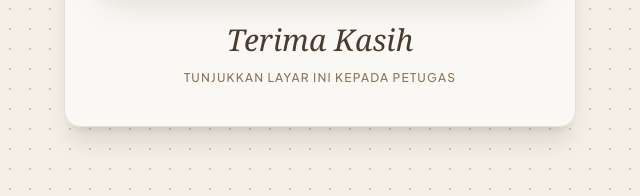
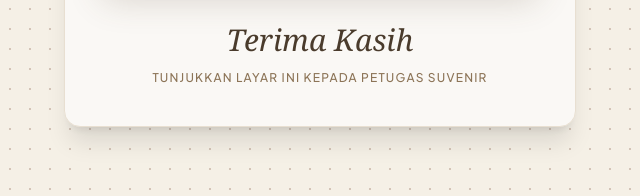
Before and after one commit to 628HD/kuponsuvenir, a plain HTML site: page index.html in a window 1280 px wide. Shown: the part 601-797 px from the top of the page, 320-960 px from the left. Drawn offline with nearby package versions, Linux system fonts and the light colour scheme; a web font is replaced by a local one.

Commit message:
index.html

```diff
--- a/index.html
+++ b/index.html
@@ -76,7 +76,7 @@
         <!-- Bagian Footer / Penutup -->
         <div class="mt-6 mb-2">
             <p class="font-serif text-2xl sm:text-3xl text-[#4a3b2c] italic font-medium">Terima Kasih</p>
-            <p class="text-xs text-[#8c7457] mt-3 font-medium uppercase tracking-widest">Tunjukkan layar ini kepada petugas</p>
+            <p class="text-xs text-[#8c7457] mt-3 font-medium uppercase tracking-widest">Tunjukkan layar ini kepada petugas suvenir</p>
         </div>
 
     </div>
```
